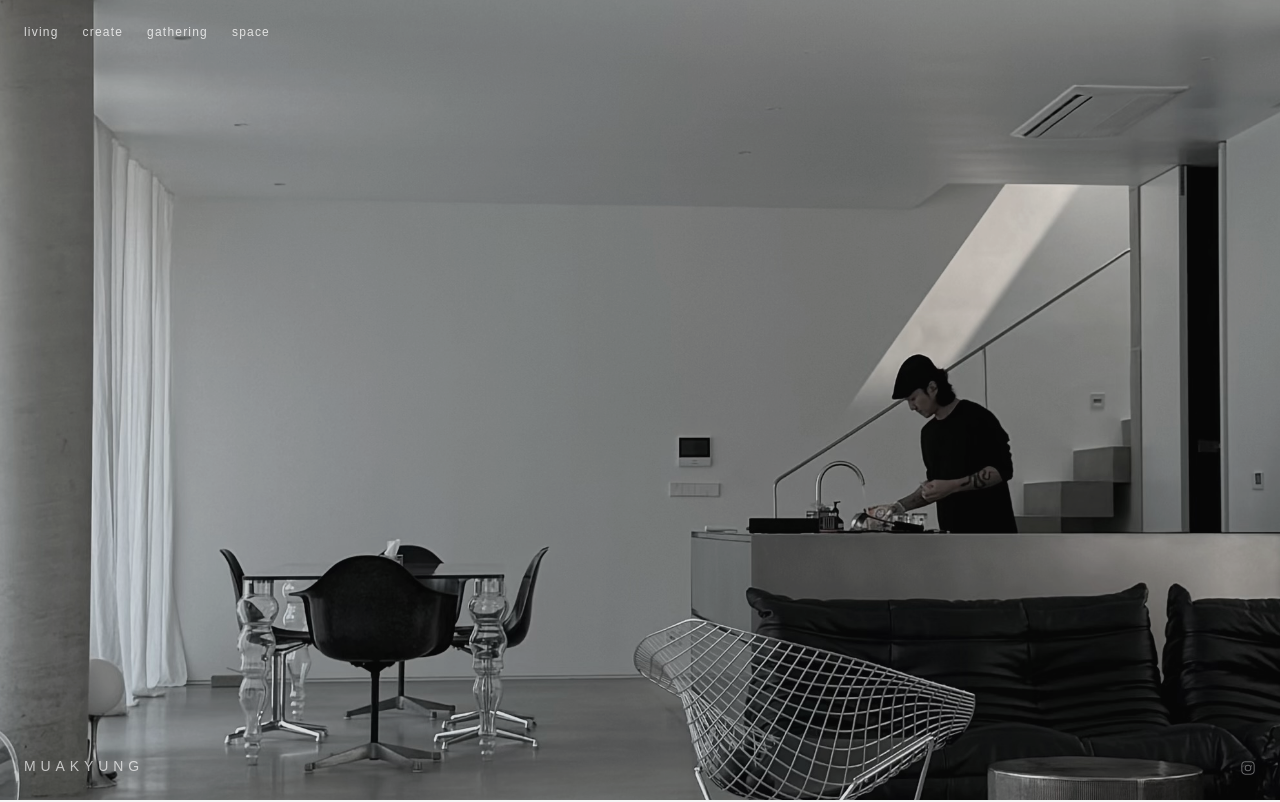
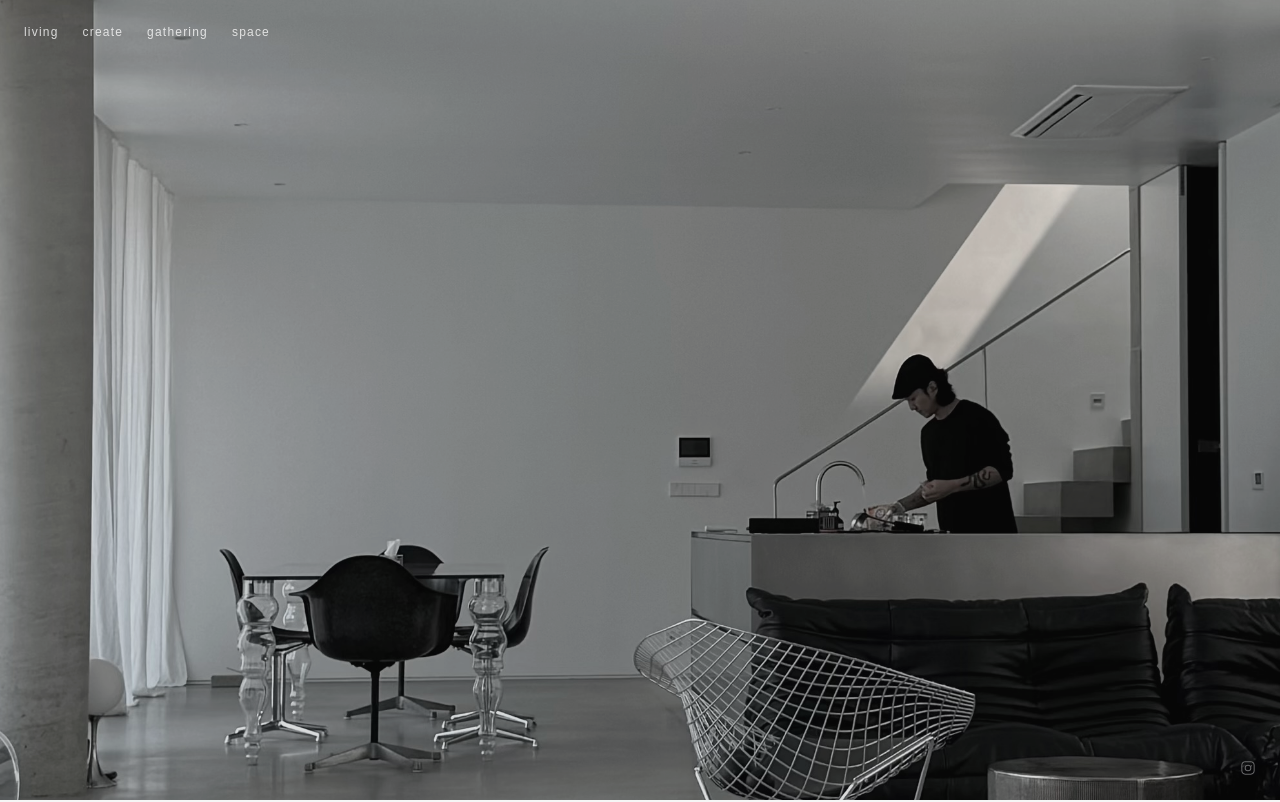
Before and after one commit to llllkyulee321/muakyung, a Next.js app: page / in a window 1280 px wide. Shown: the top 802 px of the page. Built offline with nearby package versions, Linux system fonts and the light colour scheme.

Commit message:
Remove hero bottom title on home

```diff
--- a/app/page.tsx
+++ b/app/page.tsx
@@ -37,10 +37,7 @@ export default function Home() {
           ))}
         </nav>
 
-        {/* Bottom title */}
-        <div className="absolute bottom-6 left-6">
-          <h1 className="text-sm tracking-[0.35em] text-neutral-50/70">MUAKYUNG</h1>
-        </div>
+
 
         {/* Instagram icon */}
 <div className="absolute bottom-6 right-6 z-10">
```
